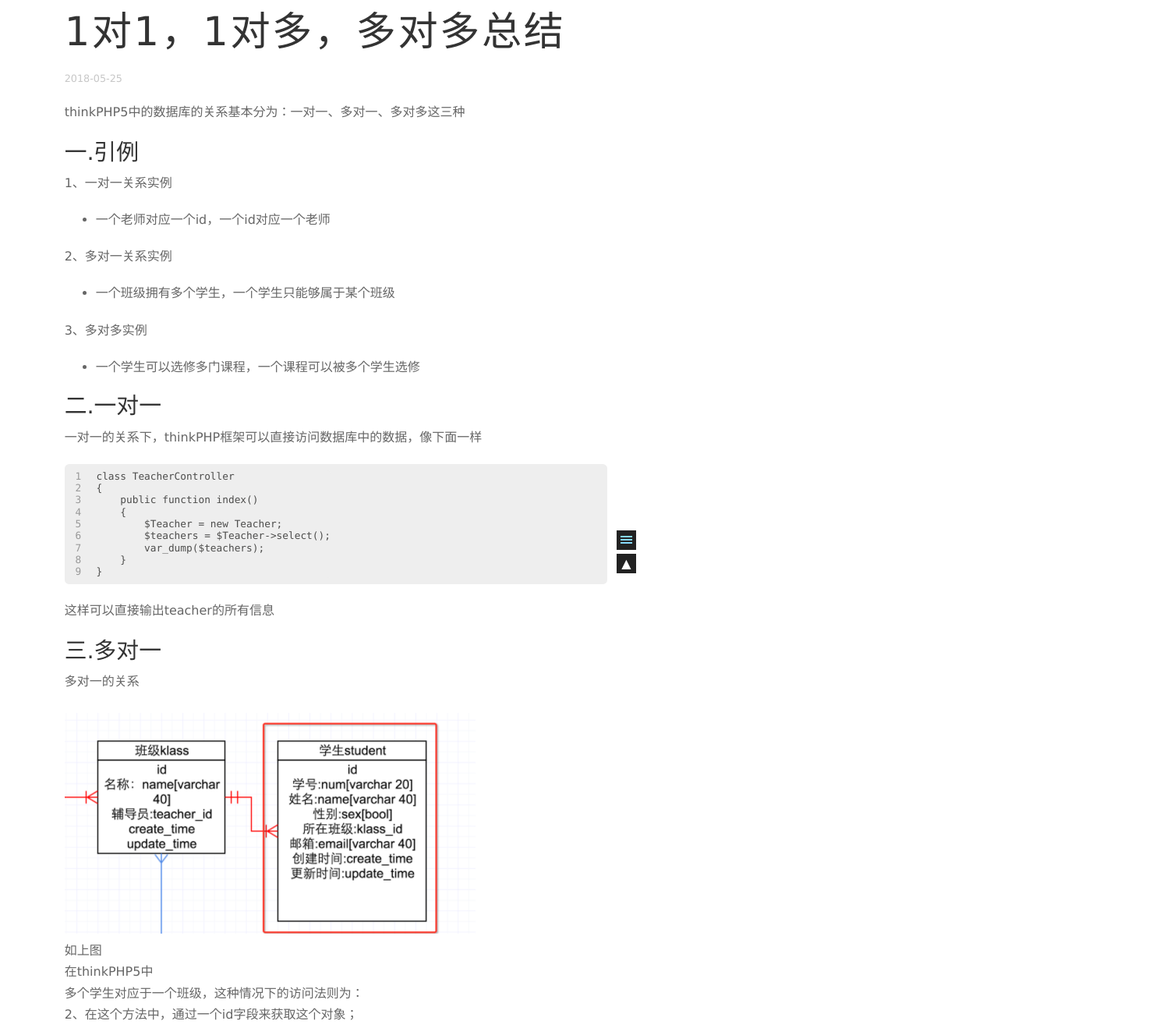
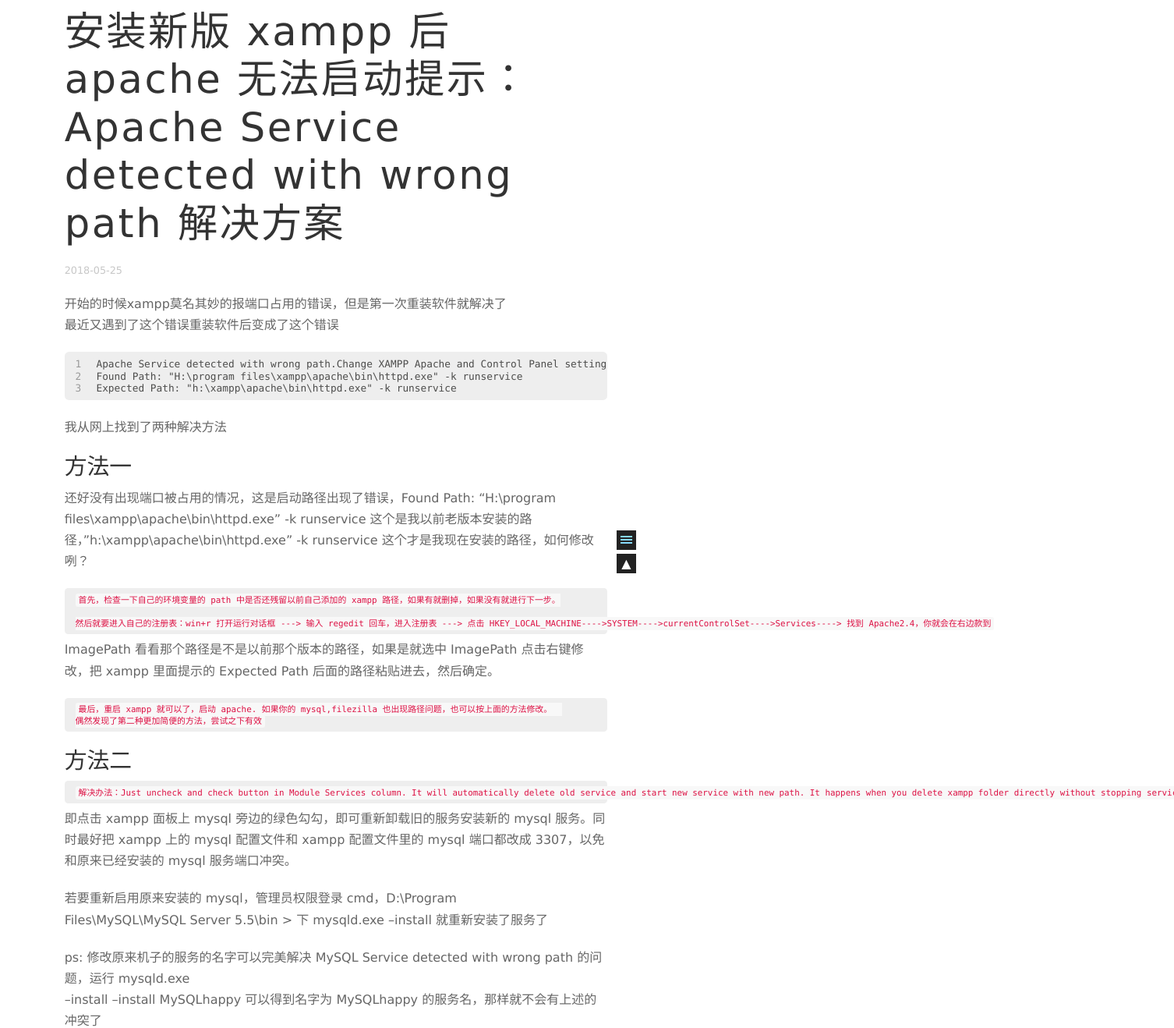
Before and after one commit to lll2287217556/lll2287217556.github.io, a plain HTML site: page 2018/05/25/安装新版-xampp-后-apache-无法启动提示：Apache-Service-detected-with-wrong-path-解决方案/index.html in a window 1280 px wide. Shown: the part 40-1358 px from the top of the page at 78% size, 1506 px wide, since content can reach past the window. Drawn offline with nearby package versions, Linux system fonts and the light colour scheme; some packages are replaced by stand-ins of ours.

Commit message:
Site updated: 2018-05-25 21:08:22

```diff
--- a/2018/05/25/1对1，1对多，多对多总结/index.html
+++ b/2018/05/25/安装新版-xampp-后-apache-无法启动提示：Apache-Service-detected-with-wrong-path-解决方案/index.html
@@ -7,7 +7,7 @@
 
 
     <title>
-      1对1，1对多，多对多总结 | 李宜衡的博客
+      安装新版 xampp 后 apache 无法启动提示：Apache Service detected with wrong path 解决方案 | 李宜衡的博客
     </title>
 
     <meta name="viewport" content="width=device-width, initial-scale=1, maximum-scale=1, user-scalable=no">
@@ -16,20 +16,17 @@
 
 
 
-    <meta name="description" content="thinkPHP5中的数据库的关系基本分为：一对一、多对一、多对多这三种 一.引例1、一对一关系实例  一个老师对应一个id，一个id对应一个老师    2、多对一关系实例     一个班级拥有多个学生，一个学生只能够属于某个班级   3、多对多实例  一个学生可以选修多门课程，一个课程可以被多个学生选修  二.一对一一对一的关系下，thinkPHP框架可以直接访问数据库中的数据，像下面一样123">
+    <meta name="description" content="开始的时候xampp莫名其妙的报端口占用的错误，但是第一次重装软件就解决了最近又遇到了这个错误重装软件后变成了这个错误123Apache Service detected with wrong path.Change XAMPP Apache and Control Panel settings orUninstall/disable the other service manually firs">
 <meta property="og:type" content="article">
-<meta property="og:title" content="1对1，1对多，多对多总结 | 李宜衡的博客">
-<meta property="og:url" content="http://yoursite.com/2018/05/25/1对1，1对多，多对多总结/index.html">
+<meta property="og:title" content="安装新版 xampp 后 apache 无法启动提示：Apache Service detected with wrong path 解决方案 | 李宜衡的博客">
+<meta property="og:url" content="http://yoursite.com/2018/05/25/安装新版-xampp-后-apache-无法启动提示：Apache-Service-detected-with-wrong-path-解决方案/index.html">
 <meta property="og:site_name" content="李宜衡的博客">
-<meta property="og:description" content="thinkPHP5中的数据库的关系基本分为：一对一、多对一、多对多这三种 一.引例1、一对一关系实例  一个老师对应一个id，一个id对应一个老师    2、多对一关系实例     一个班级拥有多个学生，一个学生只能够属于某个班级   3、多对多实例  一个学生可以选修多门课程，一个课程可以被多个学生选修  二.一对一一对一的关系下，thinkPHP框架可以直接访问数据库中的数据，像下面一样123">
+<meta property="og:description" content="开始的时候xampp莫名其妙的报端口占用的错误，但是第一次重装软件就解决了最近又遇到了这个错误重装软件后变成了这个错误123Apache Service detected with wrong path.Change XAMPP Apache and Control Panel settings orUninstall/disable the other service manually firs">
 <meta property="og:locale" content="zh-CN">
-<meta property="og:image" content="http://yoursite.com/images/pasted-5.png">
-<meta property="og:image" content="http://yoursite.com/images/pasted-6.png">
-<meta property="og:updated_time" content="2018-05-25T08:07:50.697Z">
+<meta property="og:updated_time" content="2018-05-25T12:54:41.815Z">
 <meta name="twitter:card" content="summary">
-<meta name="twitter:title" content="1对1，1对多，多对多总结 | 李宜衡的博客">
-<meta name="twitter:description" content="thinkPHP5中的数据库的关系基本分为：一对一、多对一、多对多这三种 一.引例1、一对一关系实例  一个老师对应一个id，一个id对应一个老师    2、多对一关系实例     一个班级拥有多个学生，一个学生只能够属于某个班级   3、多对多实例  一个学生可以选修多门课程，一个课程可以被多个学生选修  二.一对一一对一的关系下，thinkPHP框架可以直接访问数据库中的数据，像下面一样123">
-<meta name="twitter:image" content="http://yoursite.com/images/pasted-5.png">
+<meta name="twitter:title" content="安装新版 xampp 后 apache 无法启动提示：Apache Service detected with wrong path 解决方案 | 李宜衡的博客">
+<meta name="twitter:description" content="开始的时候xampp莫名其妙的报端口占用的错误，但是第一次重装软件就解决了最近又遇到了这个错误重装软件后变成了这个错误123Apache Service detected with wrong path.Change XAMPP Apache and Control Panel settings orUninstall/disable the other service manually firs">
 
 
 
@@ -192,7 +189,7 @@
 
   <header class="post-header">
 
-    <h1 class="post-title">1对1，1对多，多对多总结</h1>
+    <h1 class="post-title">安装新版 xampp 后 apache 无法启动提示：Apache Service detected with wrong path 解决方案</h1>
 
 
 
@@ -213,28 +210,19 @@
   </header>
 
   <section id="post-content" class="article-content post">
-    <p>thinkPHP5中的数据库的关系基本分为：一对一、多对一、多对多这三种</p>
-<h3 id="一-引例"><a href="#一-引例" class="headerlink" title="一.引例"></a>一.引例</h3><p>1、一对一关系实例</p>
-<ul>
-<li>一个老师对应一个id，一个id对应一个老师  </li>
-</ul>
-<p>2、多对一关系实例   </p>
-<ul>
-<li>一个班级拥有多个学生，一个学生只能够属于某个班级 </li>
-</ul>
-<p>3、多对多实例</p>
-<ul>
-<li>一个学生可以选修多门课程，一个课程可以被多个学生选修</li>
-</ul>
-<h3 id="二-一对一"><a href="#二-一对一" class="headerlink" title="二.一对一"></a>二.一对一</h3><p>一对一的关系下，thinkPHP框架可以直接访问数据库中的数据，像下面一样<br><figure class="highlight plain"><table><tr><td class="gutter"><pre><span class="line">1</span><br><span class="line">2</span><br><span class="line">3</span><br><span class="line">4</span><br><span class="line">5</span><br><span class="line">6</span><br><span class="line">7</span><br><span class="line">8</span><br><span class="line">9</span><br></pre></td><td class="code"><pre><span class="line">class TeacherController</span><br><span class="line">&#123;</span><br><span class="line">    public function index()</span><br><span class="line">    &#123;</span><br><span class="line">        $Teacher = new Teacher;</span><br><span class="line">        $teachers = $Teacher-&gt;select();</span><br><span class="line">        var_dump($teachers);</span><br><span class="line">    &#125;</span><br><span class="line">&#125;</span><br></pre></td></tr></table></figure></p>
-<p>这样可以直接输出teacher的所有信息</p>
-<h3 id="三-多对一"><a href="#三-多对一" class="headerlink" title="三.多对一"></a>三.多对一</h3><p>多对一的关系</p>
-<p><img src="\images\pasted-5.png" alt="upload successful"><br>如上图<br>在thinkPHP5中<br>多个学生对应于一个班级，这种情况下的访问法则为：<br>2、在这个方法中，通过一个id字段来获取这个对象；  </p>
-<p>3、返回这个对象。<br>4，用该对象访问各种数据</p>
-<p>以一个klass类为例子<br><figure class="highlight plain"><table><tr><td class="gutter"><pre><span class="line">1</span><br><span class="line">2</span><br><span class="line">3</span><br><span class="line">4</span><br></pre></td><td class="code"><pre><span class="line"> public function Klass()</span><br><span class="line">&#123;</span><br><span class="line">   return $this-&gt;belongsTo(&apos;Klass&apos;);</span><br><span class="line">&#125;</span><br></pre></td></tr></table></figure></p>
-<h3 id="四-多对多"><a href="#四-多对多" class="headerlink" title="四.多对多"></a>四.多对多</h3><p>多对多的访问比较复杂，需要通过中间表来完成，像这样</p>
-<p><img src="\images\pasted-6.png" alt="upload successful"><br>通过访问中间表来取得班级对应的课程<br>在thinkPHP5中可以自动对中间表进行操作，十分方便<br>但是thinkPHP中同样存在着bug<br>BUG1：<br>在Course中关联Klass，如果不加任何设置（直接将代码写为：return $this-&gt;belongsToMany(‘Klass’);），thinkphp 会尝试找course_klass这张表；而在Klass中关联Course，那么 thinkphp 则会尝试找klass_course这张表。显然，中间表只能有一个名字。这就使得我们在使用多对多关联时，还需要设置中间表的名字。</p>
-<p>BUG2：<br>当我们传入表名时，thinkphp 没有自动为我们加入表前缀。这使得我们需要手动的进行配置，但显然我更希望默认是自动加入表前缀的。</p>
+    <p>开始的时候xampp莫名其妙的报端口占用的错误，但是第一次重装软件就解决了<br>最近又遇到了这个错误重装软件后变成了这个错误<br><figure class="highlight plain"><table><tr><td class="gutter"><pre><span class="line">1</span><br><span class="line">2</span><br><span class="line">3</span><br></pre></td><td class="code"><pre><span class="line">Apache Service detected with wrong path.Change XAMPP Apache and Control Panel settings orUninstall/disable the other service manually first</span><br><span class="line">Found Path: &quot;H:\program files\xampp\apache\bin\httpd.exe&quot; -k runservice</span><br><span class="line">Expected Path: &quot;h:\xampp\apache\bin\httpd.exe&quot; -k runservice</span><br></pre></td></tr></table></figure></p>
+<p>我从网上找到了两种解决方法</p>
+<h3 id="方法一"><a href="#方法一" class="headerlink" title="方法一"></a>方法一</h3><p>还好没有出现端口被占用的情况，这是启动路径出现了错误，Found Path: “H:\program files\xampp\apache\bin\httpd.exe” -k runservice 这个是我以前老版本安装的路径，”h:\xampp\apache\bin\httpd.exe” -k runservice 这个才是我现在安装的路径，如何修改咧？</p>
+<pre><code>首先，检查一下自己的环境变量的 path 中是否还残留以前自己添加的 xampp 路径，如果有就删掉，如果没有就进行下一步。
+
+然后就要进入自己的注册表：win+r 打开运行对话框 ---&gt; 输入 regedit 回车，进入注册表 ---&gt; 点击 HKEY_LOCAL_MACHINE----&gt;SYSTEM----&gt;currentControlSet----&gt;Services----&gt; 找到 Apache2.4，你就会在右边款到
+</code></pre><p>ImagePath 看看那个路径是不是以前那个版本的路径，如果是就选中 ImagePath 点击右键修改，把 xampp 里面提示的 Expected Path 后面的路径粘贴进去，然后确定。</p>
+<pre><code>最后，重启 xampp 就可以了，启动 apache. 如果你的 mysql,filezilla 也出现路径问题，也可以按上面的方法修改。
+偶然发现了第二种更加简便的方法，尝试之下有效
+</code></pre><h3 id="方法二"><a href="#方法二" class="headerlink" title="方法二"></a>方法二</h3><pre><code>解决办法：Just uncheck and check button in Module Services column. It will automatically delete old service and start new service with new path. It happens when you delete xampp folder directly without stopping services.
+</code></pre><p>即点击 xampp 面板上 mysql 旁边的绿色勾勾，即可重新卸载旧的服务安装新的 mysql 服务。同时最好把 xampp 上的 mysql 配置文件和 xampp 配置文件里的 mysql 端口都改成 3307，以免和原来已经安装的 mysql 服务端口冲突。</p>
+<p>若要重新启用原来安装的 mysql，管理员权限登录 cmd，D:\Program<br> Files\MySQL\MySQL Server 5.5\bin &gt; 下 mysqld.exe –install 就重新安装了服务了</p>
+<p>ps: 修改原来机子的服务的名字可以完美解决 MySQL Service detected with wrong path 的问题，运行 mysqld.exe<br> –install –install MySQLhappy 可以得到名字为 MySQLhappy 的服务名，那样就不会有上述的冲突了</p>
 
   </section>
 
```
Also changed, not shown: archives/2018/05/index.html (+19 -1 lines), archives/2018/index.html (+19 -1 lines), archives/index.html (+19 -1 lines), index.html (+19 -1 lines).
